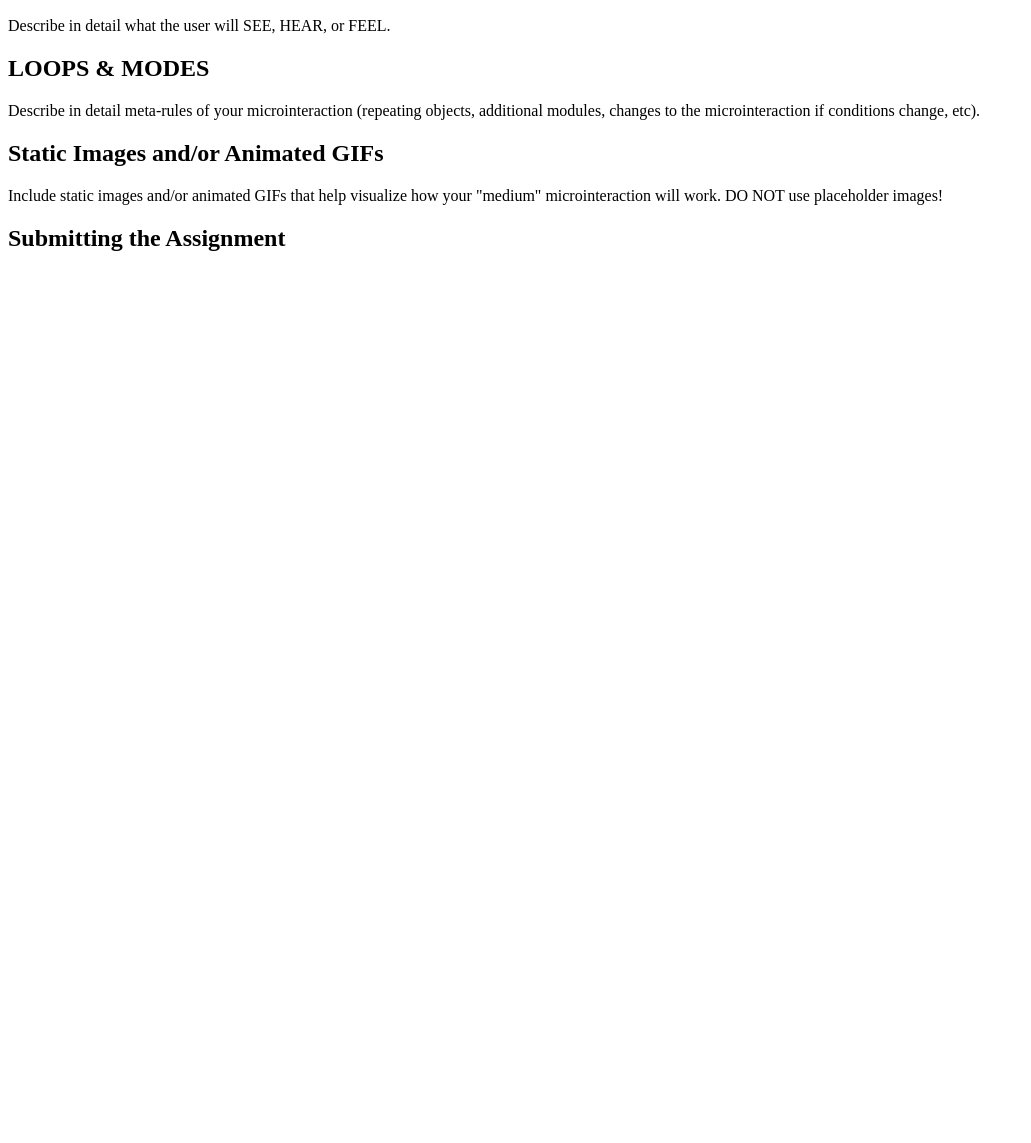
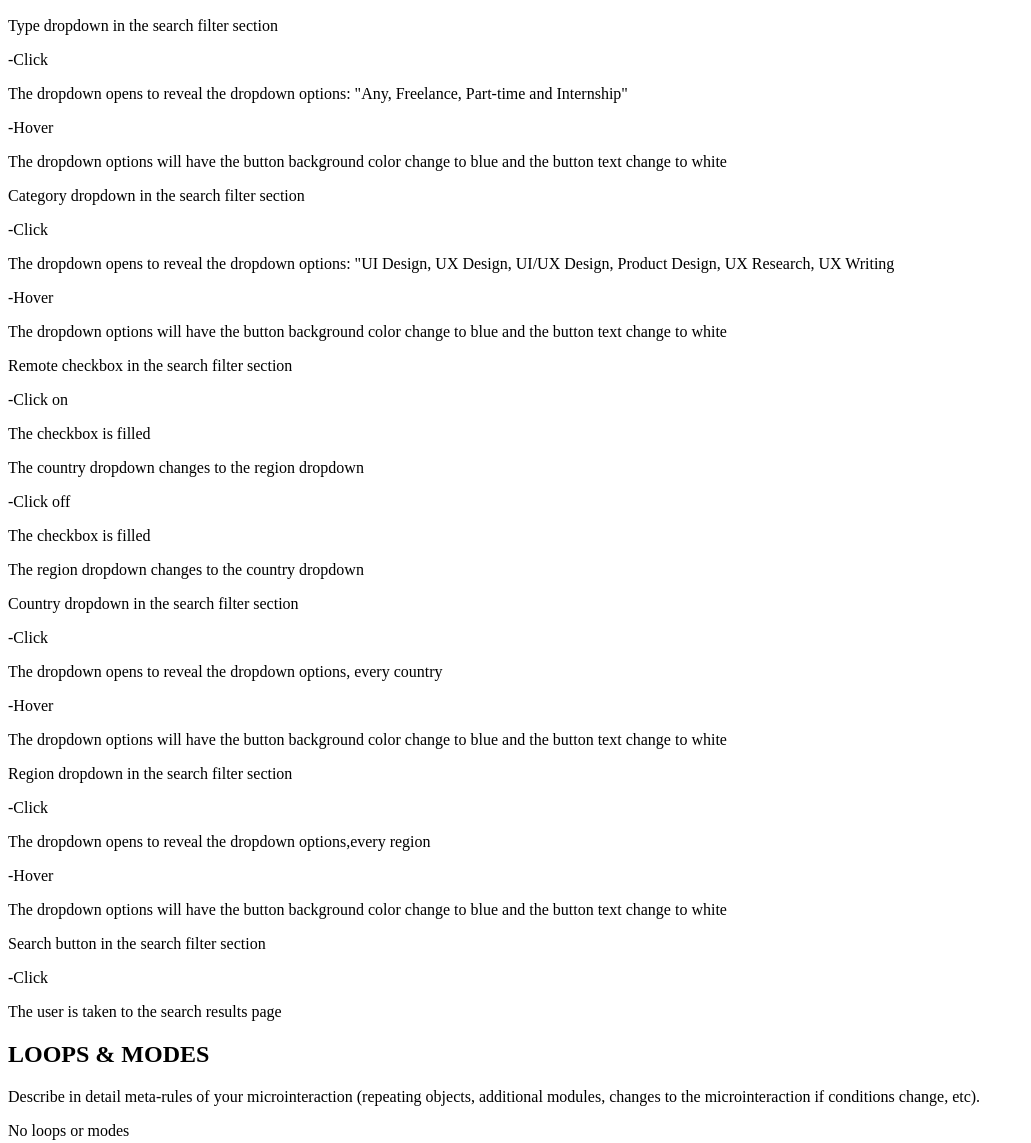
Before and after one commit to sanaawillacy/idm241-saw387, a plain HTML site: page beta/beta_description.html in a window 1280 px wide. Shown: the part 1928-3071 px from the top of the page, without its empty margins (0-1031 px from the left). Before the commit the page ends 2200 px from the top, so only its background shows below. Drawn offline with Linux system fonts and the light colour scheme.

Commit message:
added text

```diff
--- a/beta/beta_description.html
+++ b/beta/beta_description.html
@@ -87,11 +87,48 @@
 
 
   <h2>FEEDBACK</h2>
-  <p>Describe in detail what the user will SEE, HEAR, or FEEL.</p>
+  <p></p>
+  <p>Type dropdown in the search filter section</p>
+  <p>-Click</p>
+        <p>The dropdown opens to reveal the dropdown options: "Any, Freelance, Part-time and Internship"</p>
+  <p>-Hover</p>
+        <p> The dropdown options will have the button background color change to blue and the button text change to white</p>
+
+<p>Category dropdown in the search filter section</p>
+  <p>-Click</p>
+  <p>The dropdown opens to reveal the dropdown options: "UI Design, UX Design, UI/UX Design, Product Design, UX Research, UX Writing</p>
+  <p>-Hover</p>
+        <p> The dropdown options will have the button background color change to blue and the button text change to white</p>
+
+<p>Remote checkbox in the search filter section</p>
+  <p>-Click on</p>
+  <p>The checkbox is filled</p>
+  <p>The country dropdown changes to the region dropdown</p>
+  <p>-Click off</p>
+ <p>The checkbox is filled</p>
+  <p>The region dropdown changes to the country dropdown</p>
+
+  <p>Country dropdown in the search filter section</p>
+  <p>-Click</p>
+    <p>The dropdown opens to reveal the dropdown options, every country</p>
+  <p>-Hover</p>
+        <p> The dropdown options will have the button background color change to blue and the button text change to white</p>
+
+  <p>Region dropdown in the search filter section</p>
+  <p>-Click</p>
+  <p>The dropdown opens to reveal the dropdown options,every region</p>
+  <p>-Hover</p>
+        <p> The dropdown options will have the button background color change to blue and the button text change to white</p>
+
+  <p>Search button in the search filter section</p>
+  <p>-Click</p>
+  <p>The user is taken to the search results page</p>
+
+
 
   <h2>LOOPS &amp; MODES</h2>
   <p>Describe in detail meta-rules of your microinteraction (repeating objects, additional modules, changes to the microinteraction if conditions change, etc).</p>
-
+  <p>No loops or modes</p>
   <h2>Static Images and/or Animated GIFs</h2>
   <p>Include static images and/or animated GIFs that help visualize how your "medium" microinteraction will work. DO NOT use placeholder images!</p>
 
```
